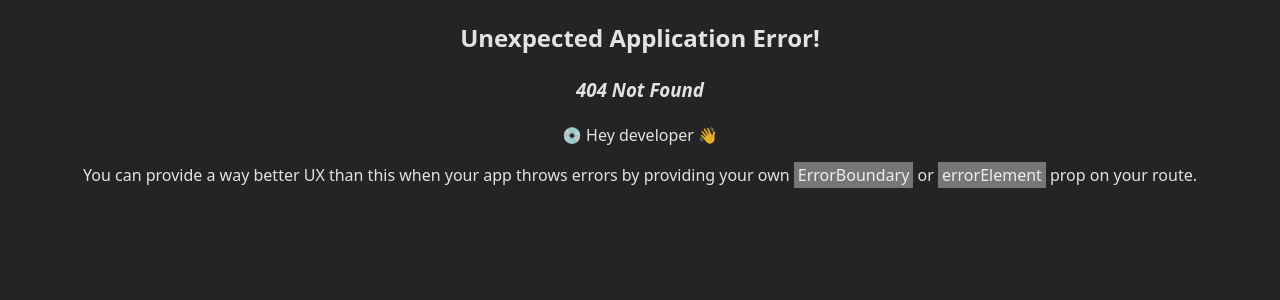
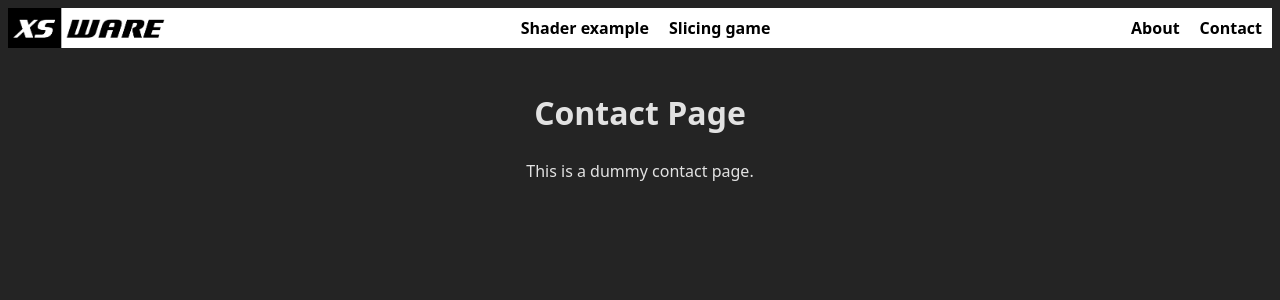
Before and after one commit to XSWare/XSPortfolio, a React (Vite) app: page /contact in a window 1280 px wide. Before the commit this address had no page. Shown: the top 300 px of the page. Built offline with nearby package versions, Linux system fonts and the light colour scheme.

Commit message:
added contact page and mixed routing

```diff
--- a/src/components/LogoShader.tsx
+++ b/src/Contact.tsx
@@ -1,11 +1,15 @@
-import { useEffect } from "react";
+import NavBar from './components/NavBar';
 
-export default function LogoShader() {
-    useEffect(() => {
-        import("../logo_shader/shader_post_processing_example.js").then(module => {
-            module.default();
-        });
-    }, []);
+function Contact() {
+    return (
+        <>
+            <NavBar isSPA={true} />
+            <div style={{ padding: '20px', textAlign: 'center' }}>
+                <h1>Contact Page</h1>
+                <p>This is a dummy contact page.</p>
+            </div>
+        </>
+    );
+}
 
-    return <canvas id="wasm-canvas" style={{ width: "800px", height: "220px", outline: "none"}} />;
-}
+export default Contact;
--- a/src/Home.tsx
+++ b/src/Home.tsx
@@ -4,7 +4,7 @@ import './Home.css'
 function Home() {
     return (
         <>
-            <NavBar />
+            <NavBar isSPA={true} />
             <div style={{ minHeight: "100vh", justifyContent: "center", alignItems: "center", display: "flex" }}>
                 <h1>Welcome to the xsware homepage!</h1>
             </div>
--- a/src/LogoShaderTab.tsx
+++ b/src/LogoShaderTab.tsx
@@ -6,11 +6,11 @@ import ReactDOM from 'react-dom/client';
 function LogoShaderTab() {
     return (
         <>
-            <NavBar />
+            <NavBar isSPA={false} />
             <div style={{ minHeight: "100vh", justifyContent: "center", alignItems: "center", display: "flex", flexDirection: "column" }}>
                 <h3>Hover the image with your mouse pointer to apply the effect. Click the image to change the effect.</h3>
                 <LogoShader />
-                <text>This preview uses <a href='https://gpuweb.github.io/gpuweb/'>WebGPU</a> to apply shader effects to a static image.</text>
+                <pre>This preview uses <a href='https://gpuweb.github.io/gpuweb/'>WebGPU</a> to apply shader effects to a static image.</pre>
             </div>
         </>
     )
--- a/src/SlicingGameTab.tsx
+++ b/src/SlicingGameTab.tsx
@@ -6,11 +6,11 @@ import ReactDOM from 'react-dom/client';
 function SlicingGameTab() {
     return (
         <>
-            <NavBar />
+            <NavBar isSPA={false} />
             <div style={{ minHeight: "100vh", justifyContent: "center", alignItems: "center", display: "flex", flexDirection: "column" }}>
                 <h3>Click the red block to slice it up as often as you can!</h3>
                 <ShatterGame />
-                <text>This <a href='http://bevy.org'>Bevy</a> app uses dynamic vertex slicing to generate new meshes on the fly.</text>
+                <pre>This <a href='http://bevy.org'>Bevy</a> app uses dynamic vertex slicing to generate new meshes on the fly.</pre>
             </div>
         </>
     )
--- a/src/components/NavBar.tsx
+++ b/src/components/NavBar.tsx
@@ -3,21 +3,23 @@ import { Link } from 'react-router-dom';
 import logo_img from './../assets/Logo4.png';
 
 interface NavBarProps {
-    logo?: ImageBitmap;
+    isSPA: boolean;
+    logo?: string;
     portfolio_links?: { label: string; href: string }[];
     organization_links?: { label: string; href: string }[];
 }
 
-const NavBar: React.FC<NavBarProps> = ({
-    organization_links: org_links = [
-        { label: "About", href: "/about" },
-        { label: "Contact", href: "#" },
-    ],
-    portfolio_links: port_links = [
+function NavBar({
+    isSPA,
+    logo = logo_img,
+    portfolio_links = [
         { label: "Shader example", href: "/logo_shader.html" },
         { label: "Slicing game", href: "/slicing_game.html" }
-    ]
-}) => {
+    ], organization_links = [
+        { label: "About", href: "/about" },
+        { label: "Contact", href: "/contact" },
+    ] }: NavBarProps) {
+
     const navStyle: React.CSSProperties = {
         display: 'flex',
         justifyContent: 'space-between',
@@ -47,22 +49,32 @@ const NavBar: React.FC<NavBarProps> = ({
 
     return (
         <nav style={navStyle}>
-            <a href='/'><img src={logo_img} height={40} style={logoStyle} /></a>
+            {isSPA ?
+                (<Link to={'/'}><img src={logo} height={40} style={logoStyle} /></Link>) :
+                (<a href='/'><img src={logo} height={40} style={logoStyle} /></a>)
+            }
+
             <div style={linkContainerStyle}>
-                {port_links.map((link, index) => (
+                {portfolio_links.map((link, index) => (
                     <a key={index} href={link.href} style={linkStyle}>
                         {link.label}
                     </a>
                 ))}
             </div>
             <div style={linkContainerStyle}>
-                {org_links.map((link, index) => (
-                    <a key={index} href={link.href} style={linkStyle}>
-                        {link.label}
-                    </a>
+                {organization_links.map((link, index) => (
+                    isSPA ? (
+                        <Link key={index} to={link.href} style={linkStyle}>
+                            {link.label}
+                        </Link>
+                    ) : (
+                        <a key={index} href={link.href} style={linkStyle} >
+                            {link.label}
+                        </a>
+                    )
                 ))}
             </div>
-        </nav>
+        </nav >
     );
 };
 
--- a/src/main.tsx
+++ b/src/main.tsx
@@ -4,6 +4,7 @@ import { createBrowserRouter, RouterProvider } from 'react-router-dom'
 import './global.css'
 import Home from './Home.tsx'
 import About from './About.tsx'
+import Contact from './Contact.tsx'
 
 const router = createBrowserRouter([
   {
@@ -14,6 +15,10 @@ const router = createBrowserRouter([
     path: "/about",
     element: <About />,
   },
+  {
+    path: "/contact",
+    element: <Contact />,
+  },
 ]);
 
 createRoot(document.getElementById('root')!).render(
```
